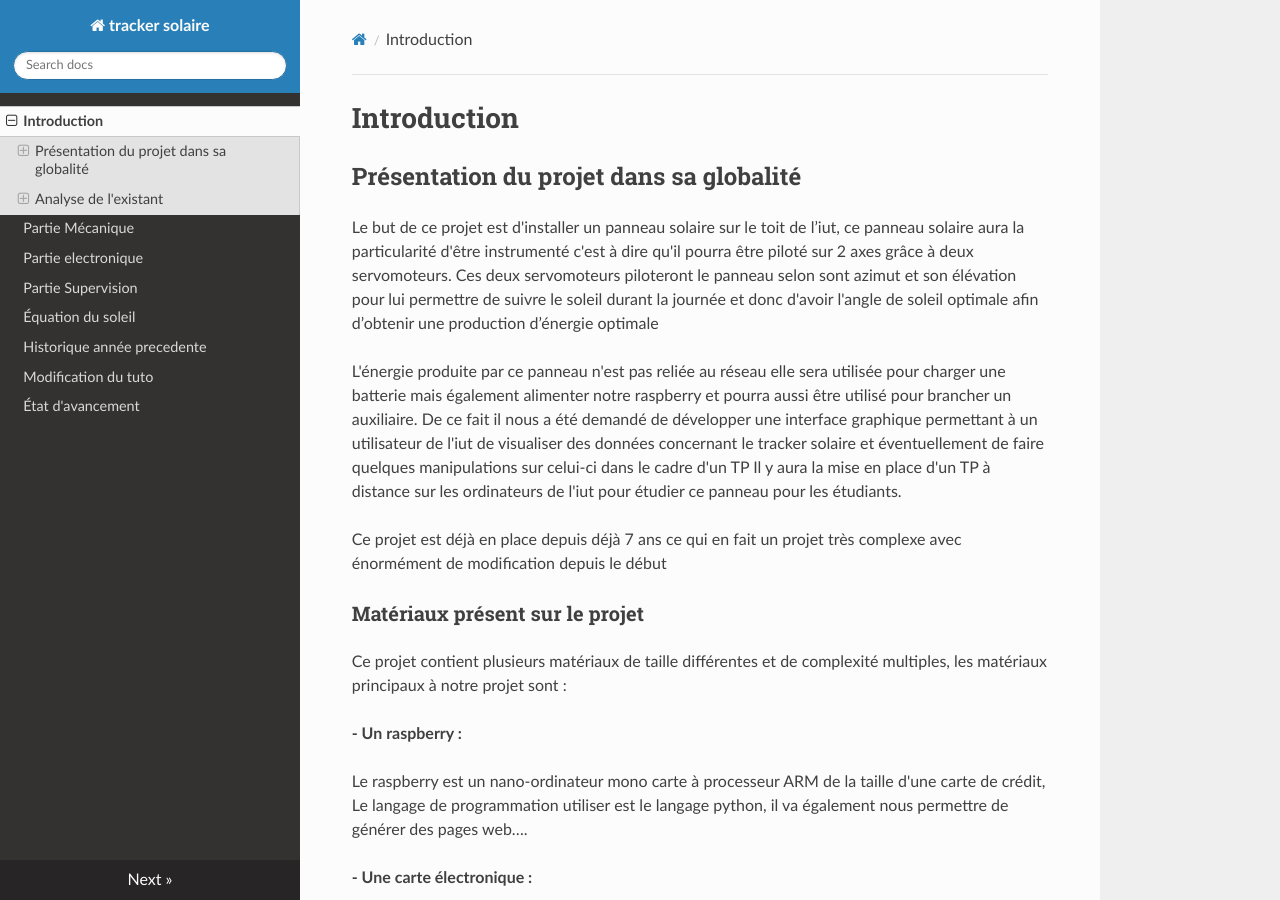
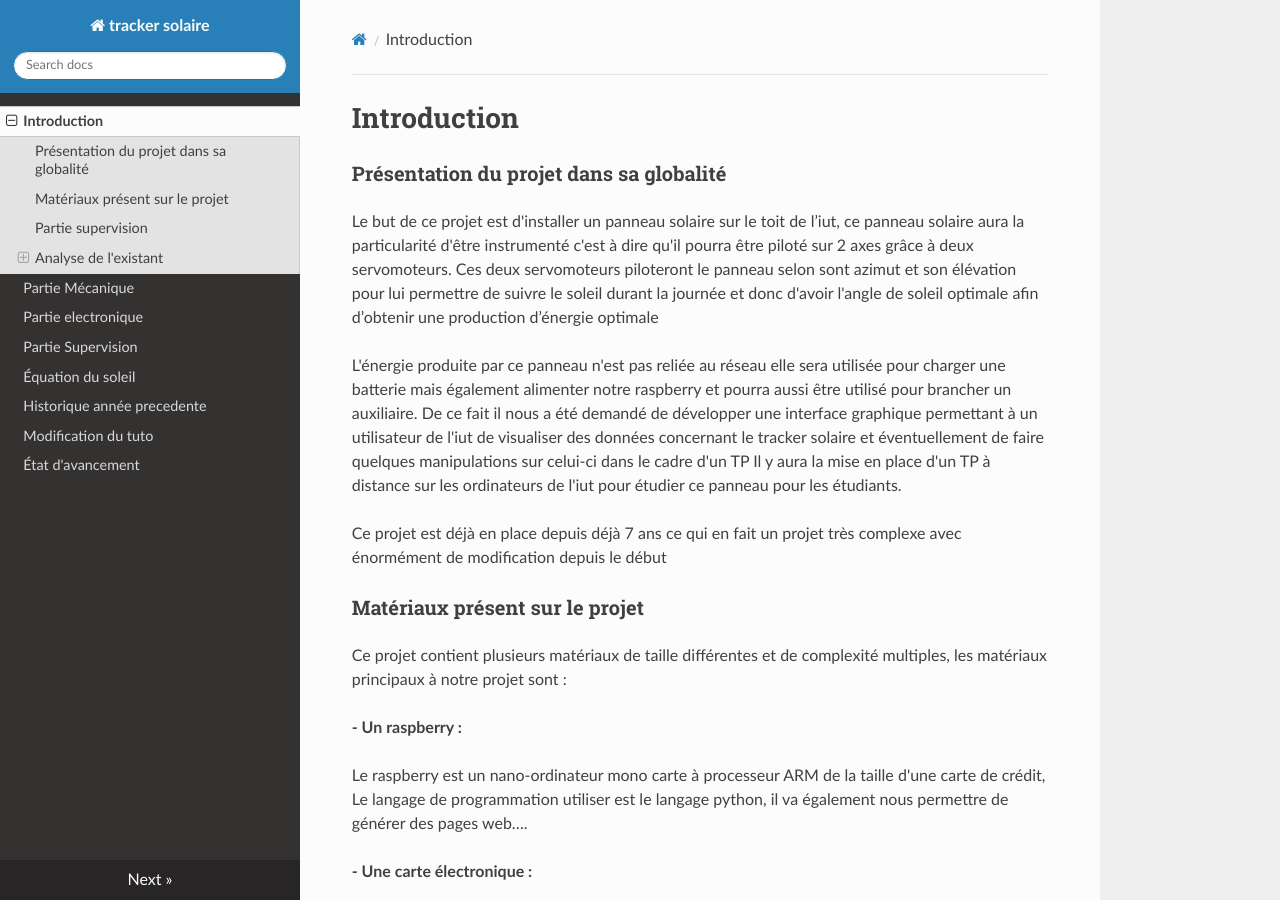
Before and after one commit to pt-tracker-gim/trackeurSolaire, an MkDocs documentation site: the page built from docs/Présentation.md, in a window 1280 px wide and 900 px high. Built offline with MkDocs 1.6.1, drawn with Linux system fonts in a browser that asks for light colours; nearby versions of some CDN libraries; old or Windows-style settings are respelled for this version of MkDocs.

Commit message:
Update Présentation.md

```diff
--- a/docs/Présentation.md
+++ b/docs/Présentation.md
@@ -1,6 +1,6 @@
 # Introduction
 
-## Présentation du projet dans sa globalité
+### Présentation du projet dans sa globalité
 
 Le but de ce projet est d'installer un panneau solaire sur le toit de l’iut, ce panneau solaire aura la particularité d'être instrumenté c'est à dire qu'il pourra être piloté sur 2 axes grâce à deux servomoteurs. Ces deux servomoteurs piloteront le panneau selon sont azimut et son élévation pour lui permettre de suivre le soleil durant la journée et donc d'avoir l'angle de soleil optimale afin d’obtenir une production d’énergie optimale
 
```
